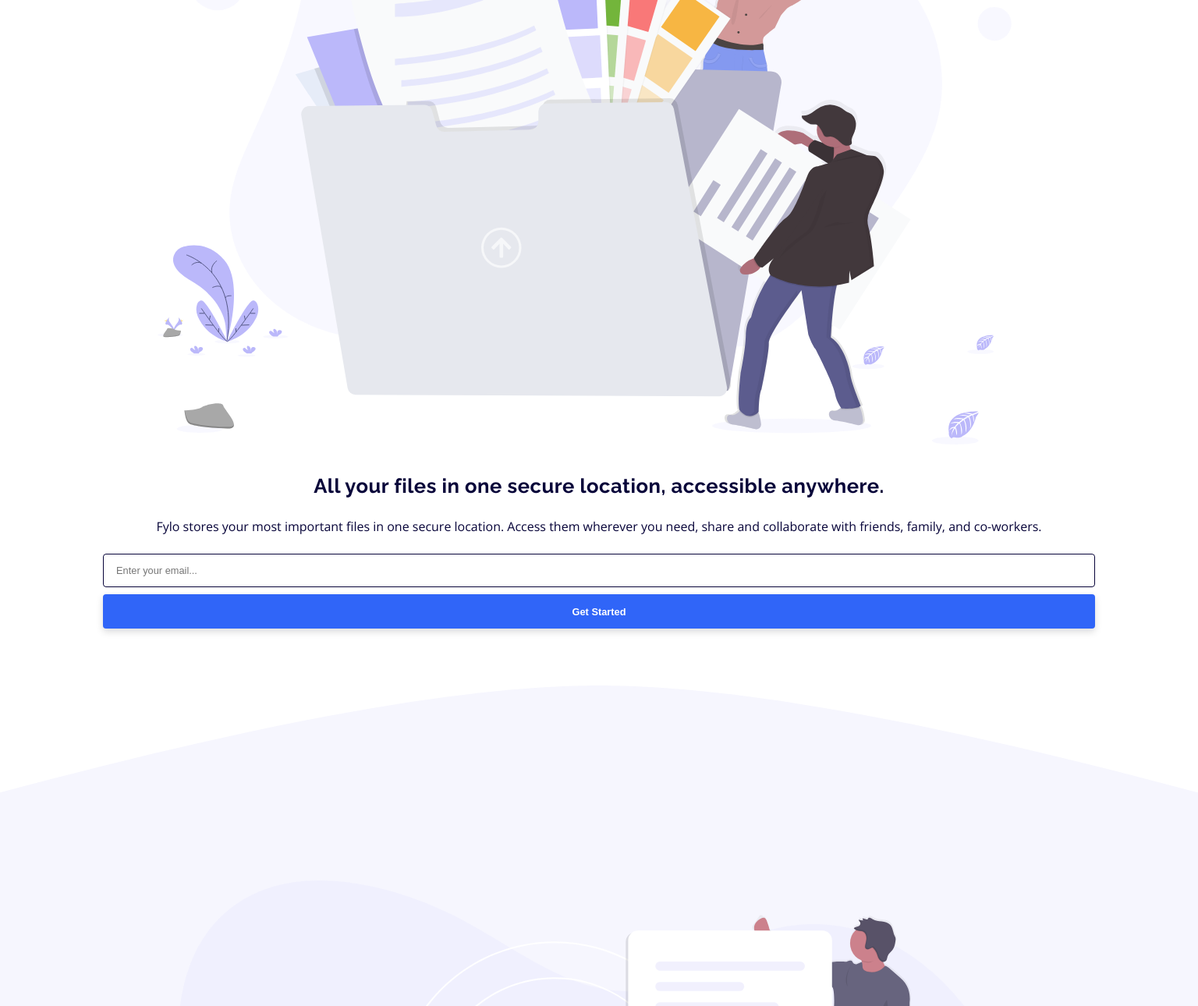
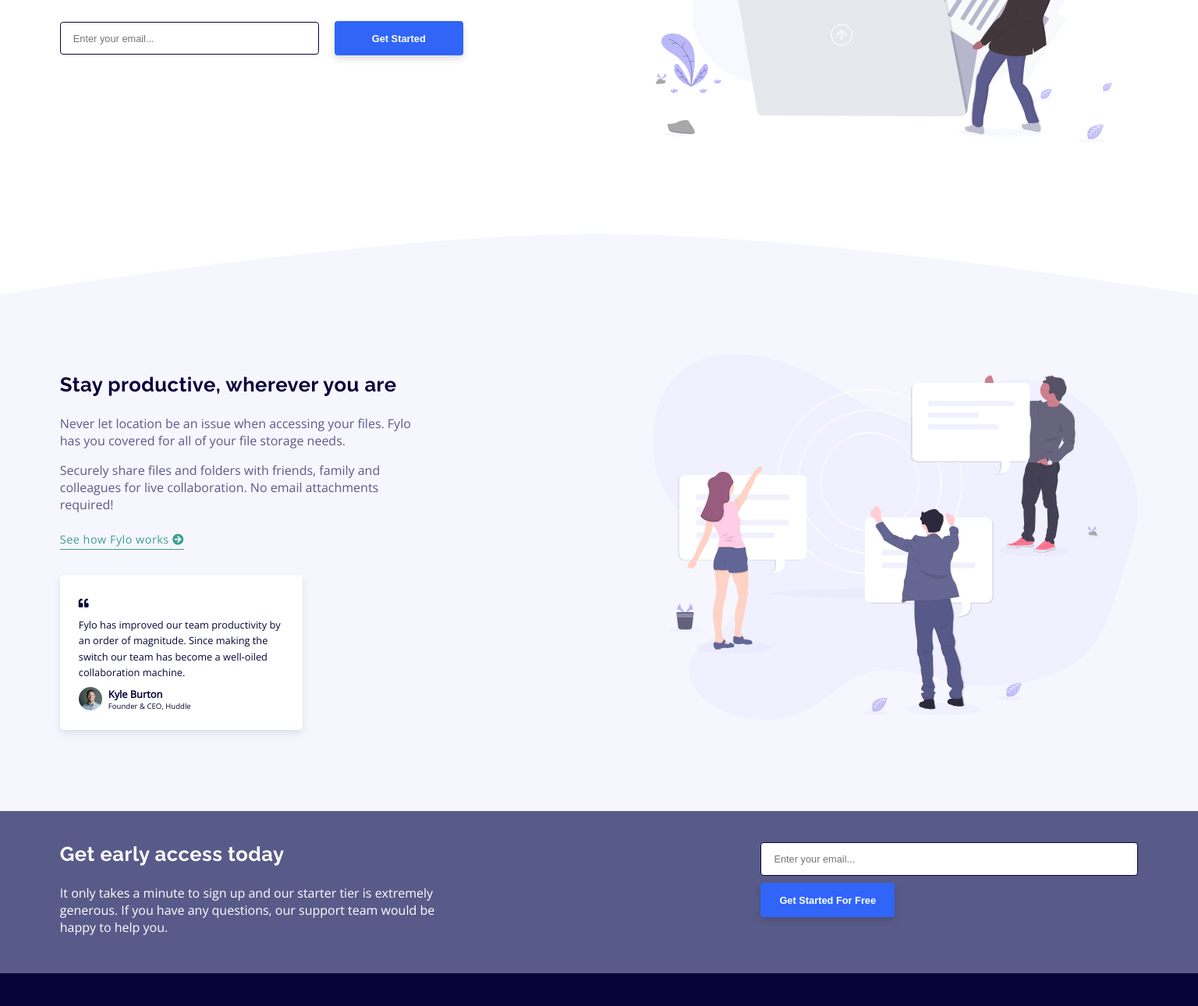
Before and after one commit to georit/fylo-landing-page-with-two-column-layout, a plain HTML site: page index.html in a window 1536 px wide. Shown: the part 387-1677 px from the top of the page at 78% size. Drawn offline with nearby package versions, Linux system fonts and the light colour scheme.

Commit message:
Add desktop media queries

```diff
--- a/style.css
+++ b/style.css
@@ -122,8 +122,11 @@ nav.main-nav ul.nav-links .nav-link {
 }
 
 nav.main-nav ul.nav-links .nav-link a {
+  border-bottom: 1px solid transparent;
   color: var(--very-dark-blue);
   font-size: 0.8rem;
+  padding-bottom: 2px;
+  transition: all 0.3s;
 }
 
 .hero {
@@ -210,6 +213,8 @@ a.how-it-works {
 
 .testimonial {
   background-color: var(--white);
+  box-shadow: 0 4px 10px hsla(0, 0%, 0%, 0.1);
+  border-radius: 5px;
   padding: 1.5rem;
   width: 90%;
   margin: 0 auto;
@@ -223,7 +228,7 @@ a.how-it-works {
 
 .testimonial p.info {
   line-height: 1.6;
-  padding-top: 0.5rem;
+  padding: 0.5rem 0 0.5rem;
 }
 
 .author-profile {
@@ -251,7 +256,7 @@ a.how-it-works {
 .section-get-access {
   background-color: var(--desaturated-blue);
   color: var(--white);
-  padding: 2.5rem 10% 3rem;
+  padding: 2.5rem 5% 3rem;
   width: 100%;
 }
 
@@ -338,3 +343,245 @@ footer .social-media-link-container:last-child {
   padding: 0.4rem 0.65rem;
   margin-right: 0;
 }
+
+/* *****media queries***** */
+@media screen and (min-width: 1430px) {
+  /* *****general styles***** */
+  body {
+    max-width: 1980px;
+    overflow-x: hidden;
+  }
+
+  .heading {
+    text-align: left;
+  }
+
+  /* ***forms*** */
+  input[type="email"],
+  input[type="submit"] {
+    width: max-content;
+  }
+
+  input[type="submit"] {
+    transition: all 0.3s;
+  }
+
+  input[type="submit"]:hover {
+    filter: brightness(135%);
+    -webkit-filter: brightness(135%);
+  }
+
+  .section-heading {
+    font-size: 1.6rem;
+  }
+
+  /* *****header***** */
+  header {
+    padding: 2rem 5% 2rem;
+  }
+
+  nav.main-nav ul.nav-links .nav-link {
+    padding-left: 2.5rem;
+  }
+
+  nav.main-nav ul.nav-links .nav-link a {
+    font-size: 1rem;
+  }
+
+  nav.main-nav ul.nav-links .nav-link a:hover {
+    border-bottom: 1px solid var(--very-dark-blue);
+  }
+
+  .hero {
+    flex-flow: row nowrap;
+    justify-content: space-between;
+    padding: 3rem 0;
+  }
+
+  .hero-img-container,
+  .hero-txt {
+    text-align: left;
+    width: 45%;
+  }
+
+  .hero-img-container {
+    padding: 0;
+    order: 2;
+  }
+
+  .hero-txt {
+    padding-right: 5%;
+  }
+
+  .main-heading {
+    font-size: 2rem;
+  }
+
+  form.hero-form {
+    padding: 0;
+  }
+
+  form.hero-form input[type="email"] {
+    width: 60%;
+  }
+
+  form.hero-form input[type="submit"] {
+    padding: 0.9rem 3rem;
+    margin-left: 1rem;
+  }
+
+  /* ***stay productive*** */
+  .section-bg-top {
+    background: url("./images/bg-curve-desktop.svg") 100% / 100% no-repeat;
+    padding-top: 7.916%;
+  }
+
+  .stay-productive-container {
+    flex-flow: row nowrap;
+    justify-content: space-between;
+    padding: 0 5% 4rem;
+  }
+
+  .section-img-container {
+    padding: 2rem 0 3rem;
+    text-align: left;
+    width: 45%;
+    order: 2;
+  }
+
+  .section-txt {
+    padding: 1rem 0 0;
+    width: 45%;
+  }
+
+  .section-stay-productive p.info {
+    padding: 0 9rem 1rem 0;
+  }
+
+  a.how-it-works {
+    margin: 0.5rem 0 2rem;
+    text-align: left;
+    transition: all 0.3s;
+  }
+
+  a.how-it-works:hover {
+    filter: brightness(130%);
+    -webkit-filter: brightness(130%);
+  }
+
+  .testimonial {
+    padding: 1.5rem;
+    width: 50%;
+    margin: 0;
+  }
+
+  .testimonial i,
+  .testimonial p.info {
+    font-size: 0.8rem;
+  }
+
+  .testimonial p.info {
+    padding: 0.5rem 0 0.5rem;
+  }
+
+  /* ***get access*** */
+  .section-get-access {
+    display: flex;
+    flex-flow: row nowrap;
+    justify-content: space-between;
+    align-items: flex-start;
+    padding: 2.5rem 5% 3rem;
+  }
+
+  .get-access-txt,
+  .section-get-access form.get-access-form {
+    width: 35%;
+  }
+
+  .section-get-access p.info {
+    text-align: left;
+    padding-bottom: 0;
+  }
+
+  .section-get-access form.get-access-form {
+    margin: 0;
+  }
+
+  .section-get-access form.get-access-form input[type="email"] {
+    width: 100%;
+  }
+
+  .section-get-access form.get-access-form input[type="submit"] {
+    padding: 0.9rem 1.5rem;
+  }
+
+  /* *****footer***** */
+  footer {
+    display: grid;
+    grid-template-rows: repeat(5, auto);
+    grid-template-columns: repeat(9, 1fr);
+    gap: 1rem;
+    padding: 3rem 5% 2rem;
+  }
+
+  .footer-logo {
+    margin-bottom: 0;
+    grid-area: 1 / 1 / 2 / 10;
+  }
+
+  .contact-details {
+    padding-bottom: 0;
+    grid-area: 2 / 1 / 4 / 3;
+  }
+
+  nav.footer-nav {
+    display: flex;
+    flex-flow: row nowrap;
+    justify-content: space-between;
+    grid-area: 2 / 4 / 6 / 7;
+  }
+
+  nav.footer-nav .nav-links {
+    padding-bottom: 0;
+  }
+
+  nav.footer-nav .nav-links a {
+    transition: all 0.3s;
+  }
+
+  nav.footer-nav .nav-links a:hover {
+    color: var(--desaturated-blue);
+  }
+
+  footer .social-media {
+    grid-area: 2 / 8 / 3 / 9;
+  }
+
+  footer .social-media-link-container {
+    transition: all 0.3s;
+  }
+
+  footer .social-media-link-container:first-child:hover {
+    border-color: hsl(221, 44%, 41%);
+  }
+
+  footer .social-media-link-container:first-child:hover a {
+    color: hsl(221, 44%, 41%);
+  }
+
+  footer .social-media-link-container:nth-child(2):hover {
+    border-color: hsl(197, 100%, 47%);
+  }
+
+  footer .social-media-link-container:nth-child(2):hover a {
+    color: hsl(197, 100%, 47%);
+  }
+
+  footer .social-media-link-container:last-child:hover {
+    border-color: hsl(326, 57%, 48%);
+  }
+
+  footer .social-media-link-container:last-child:hover a {
+    color: hsl(326, 57%, 48%);
+  }
+}
```
